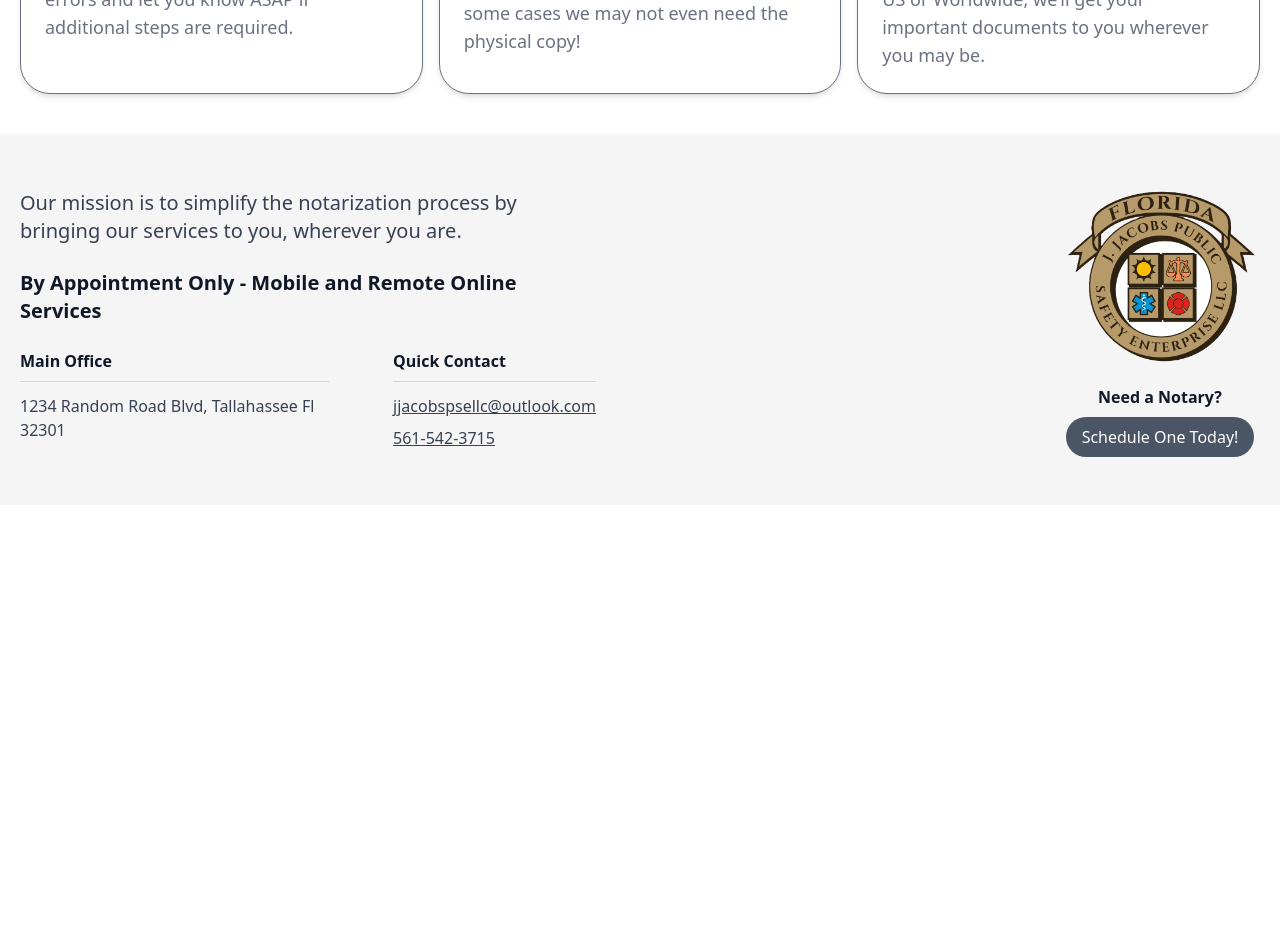
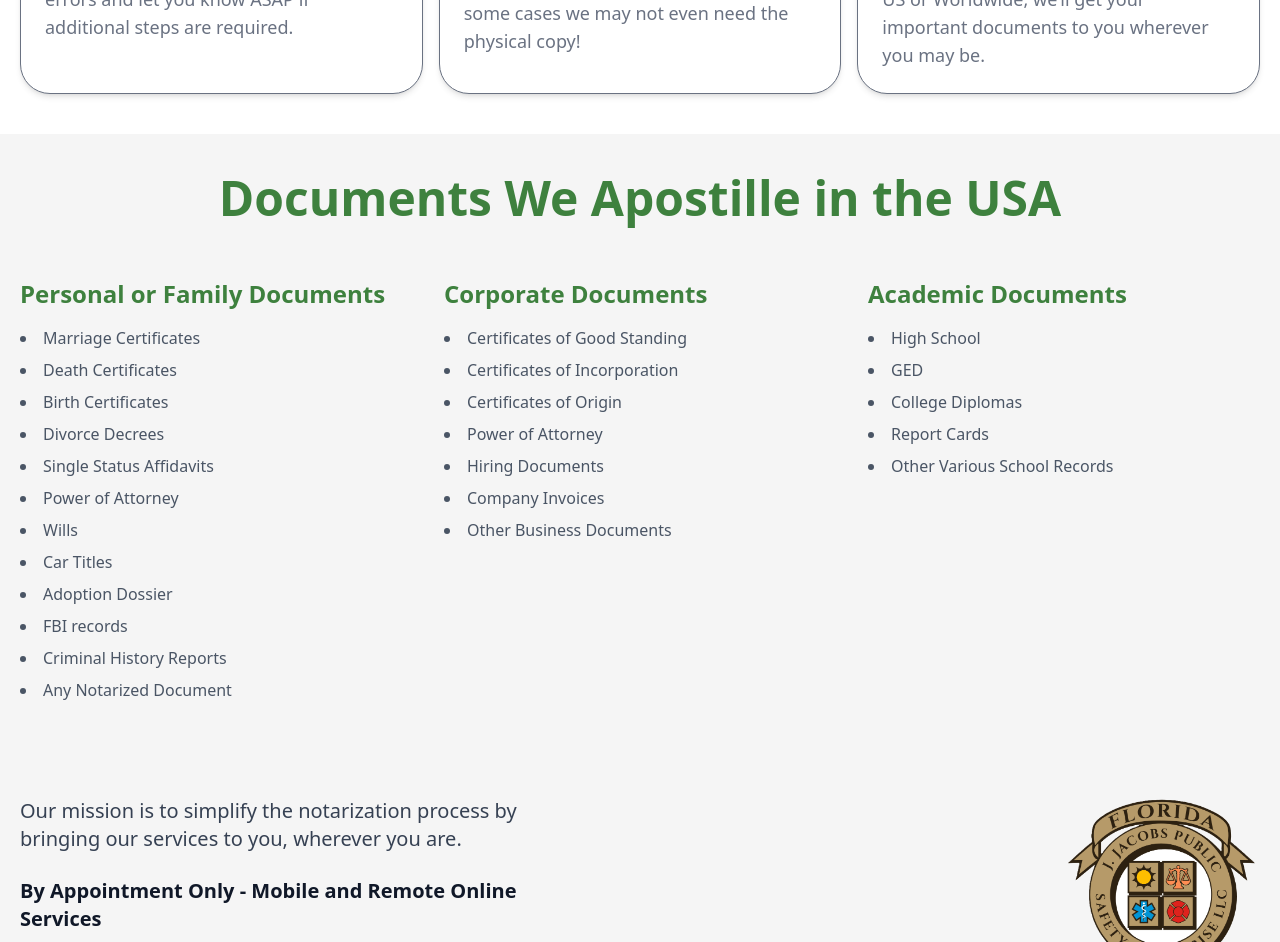
Before and after one commit to backbencherstudio/bigjake350-frontend, a Next.js app: page /apostille-document in a window 1280 px wide. Shown: the part 1820-2762 px from the top of the page. Before the commit the page ends 2325 px from the top, so only its background shows below. Built offline with nearby package versions, Linux system fonts and the light colour scheme.

Commit message:
Documents We Apostille in the USA page added

```diff
--- a/app/apostille-document/page.tsx
+++ b/app/apostille-document/page.tsx
@@ -1,3 +1,4 @@
+import Documents from '@/components/ApostilleDocument/Documents';
 import FloridaApostilleService from '@/components/ApostilleDocument/FloridaApostilleService';
 import ButtonReusable from '@/components/reusable/ButtonReuseble';
 import React from 'react'
@@ -52,6 +53,7 @@ export default function ApostilleDocument() {
             </div>
 
             <FloridaApostilleService />
+            <Documents />
         </>
 
     )
--- /dev/null
+++ b/components/ApostilleDocument/Documents.tsx
@@ -0,0 +1,58 @@
+import React from 'react'
+
+export default function Documents() {
+    return (
+        <div className='bg-[#F5F5F5] py-10'>
+            <div className='container px-5 2xl:px-0'>
+                <h1 className='text-2xl text-center sm:text-3xl xl:text-5xl font-bold text-[#3E813E]'>Documents We Apostille in the USA</h1>
+
+                <div className='grid grid-cols-1 md:grid-cols-3 gap-8 mt-14'>
+                    {/* Personal Documents Section */}
+                    <div>
+                        <h2 className='text-[#3E813E] text-xl md:text-2xl font-semibold  mb-4'>Personal or Family Documents</h2>
+                        <ul className='space-y-2 text-gray-600 font-medium list-disc list-inside'>
+                            <li>Marriage Certificates</li>
+                            <li>Death Certificates</li>
+                            <li>Birth Certificates</li>
+                            <li>Divorce Decrees</li>
+                            <li>Single Status Affidavits</li>
+                            <li>Power of Attorney</li>
+                            <li>Wills</li>
+                            <li>Car Titles</li>
+                            <li>Adoption Dossier</li>
+                            <li>FBI records</li>
+                            <li>Criminal History Reports</li>
+                            <li>Any Notarized Document</li>
+                        </ul>
+                    </div>
+
+                    {/* Corporate Documents Section */}
+                    <div>
+                        <h2 className='text-[#3E813E] text-xl md:text-2xl font-semibold  mb-4'>Corporate Documents</h2>
+                        <ul className='space-y-2 text-gray-600 font-medium list-disc list-inside'>
+                            <li>Certificates of Good Standing</li>
+                            <li>Certificates of Incorporation</li>
+                            <li>Certificates of Origin</li>
+                            <li>Power of Attorney</li>
+                            <li>Hiring Documents</li>
+                            <li>Company Invoices</li>
+                            <li>Other Business Documents</li>
+                        </ul>
+                    </div>
+
+                    {/* Academic Documents Section */}
+                    <div>
+                        <h2 className='text-[#3E813E] text-xl md:text-2xl font-semibold  mb-4'>Academic Documents</h2>
+                        <ul className='space-y-2 text-gray-600 font-medium list-disc list-inside'>
+                            <li>High School</li>
+                            <li>GED</li>
+                            <li>College Diplomas</li>
+                            <li>Report Cards</li>
+                            <li>Other Various School Records</li>
+                        </ul>
+                    </div>
+                </div>
+            </div>
+        </div>
+    )
+}
```
